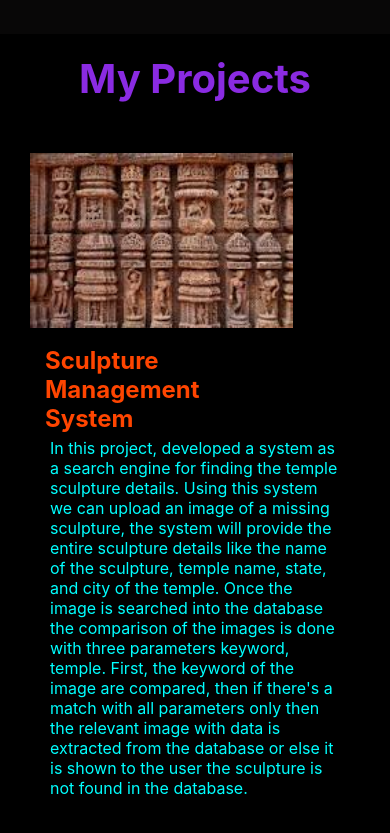
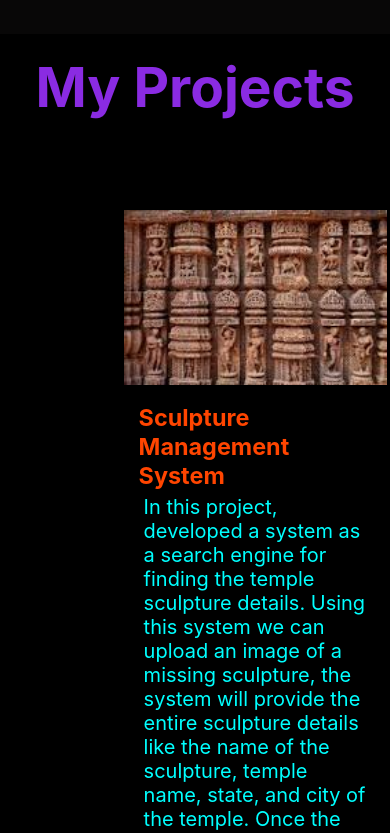
Before and after one commit to Aravind1704003/portfolio, a React (Create React App) app: page / in a window 390 px wide. Shown: the part 2600-3433 px from the top of the page. Built offline with nearby package versions, Linux system fonts and the light colour scheme.

Commit message:
update on css

```diff
--- a/src/Components/ProjectContainer/ProjectContainer.css
+++ b/src/Components/ProjectContainer/ProjectContainer.css
@@ -1,86 +1,55 @@
-.portfolio > h1 {
-    padding: 20px;
-    color: blueviolet;
+.portfolio >h1{
+    padding:20px;
+    color:blueviolet;
     font-weight: bolder;
   font-size: 55px;
     display: flex;
     justify-content: center;
     align-items: center;
+
 }
-
-  .portfolio {
+.portfolio{
     background-color: black;
-    color: white;
+    color:white;
     height: 150vh;
     width: 100vw;
 }
 
-  .projects {
-    display: flex;
-    gap: 200px;
-    margin-right: 50px;
-    padding: 70px;
+.projects{
+    /* display: flex;
+    justify-content: center;
+    align-items: center; */
+    display:block;
+    margin-left:20%;
+    margin-right:30%;
 }
 
-  .project {
+.project-title{
+    width:50px;
+    color:orangered
+}
+.project{
     display: block;
-    margin-left: -20%;
+    margin-left:-20%
 }
 
-  .project-title {
-    width: 50px;
-    color: orangered;
+.project-details
+{
+    padding:15px;
+    font-size: 20px;
+}
+.projects{
+    display: flex;
+    gap: 200px ;
+    margin-right: 50px;
+    /* flex-wrap: wrap; */
+    padding:70px;
+}
+.project-description{
+    padding:5px;
+    color:aqua;
 }
 
-  .project-details {
-    padding: 15px;
-    font-size: 20px;
+.project-image{
+    height:175px;
 }
-
-  .project-description {
-    padding: 5px;
-    color: aqua;
-  }
-
-  .project-image {
-    height: 175px;
-  }
-
-  /* Mobile Styles (up to 767px) */
-  @media only screen and (max-width: 767px) {
-    .portfolio > h1 {
-      font-size: 40px;
-    }
-
-    .projects {
-      flex-direction: column;
-      gap: 50px;
-      margin-right: 0;
-      padding: 30px;
-    }
-
-    .project {
-      margin-left: 0;
-    }
-
-    .project-title {
-      font-size: 24px;
-    }
-
-    .project-details {
-      font-size: 16px;
-    }
-  }
-
-  /* Laptop/Desktop Styles (768px and above) */
-  @media only screen and (min-width: 768px) {
-    .portfolio {
-      height: auto;
-    }
-
-    .projects {
-      gap: 200px;
-      margin-right: 50px;
-      padding: 70px;
-    }
-  }
```
Lines whose indentation alone changed are shown as unchanged.
